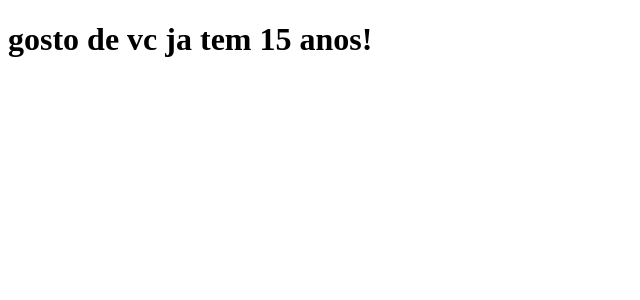
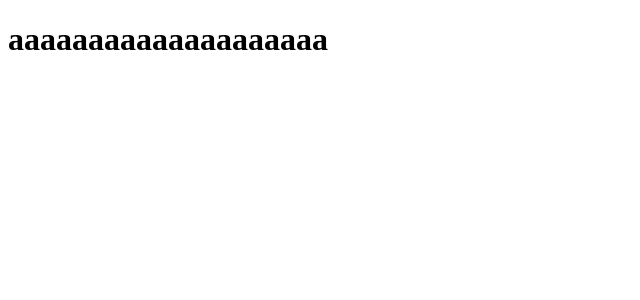
Before and after one commit to henviniv/clone-tabnews, a Next.js app: page / in a window 1280 px wide. Shown: the top 300 px of the page, without its empty margins (0-640 px from the left). Built offline with nearby package versions, Linux system fonts and the light colour scheme.

Commit message:
altera de novo

```diff
--- a/pages/index.js
+++ b/pages/index.js
@@ -1,5 +1,5 @@
 function Home() {
-    return <h1>gosto de vc ja tem 15 anos!</h1>
+    return <h1>aaaaaaaaaaaaaaaaaaaa</h1>
 }
 
 export default Home;
```
